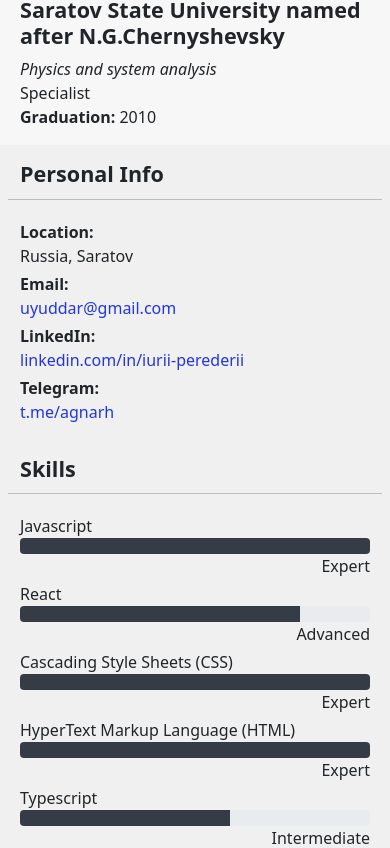
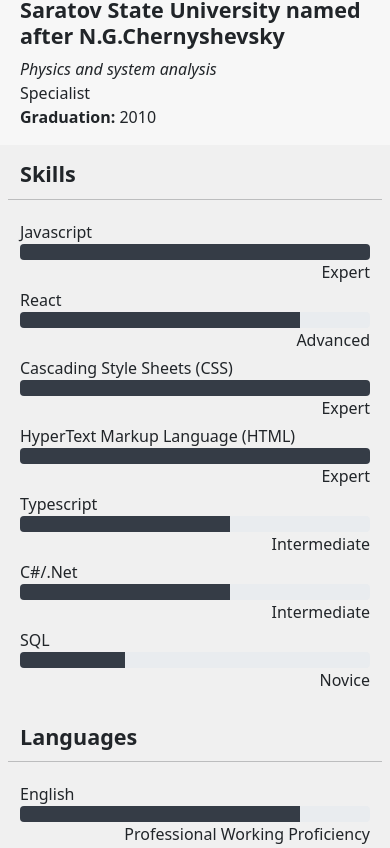
Before and after one commit to Agnarh/agnarh.github.io, a React app in the folder site/: page / in a window 390 px wide. Shown: the part 2896-3744 px from the top of the page. Built offline with nearby package versions, Linux system fonts and the light colour scheme.

Commit message:
Switching order of a personal info section for mobile view

```diff
--- a/site/src/common/sideSectionWrapper.tsx
+++ b/site/src/common/sideSectionWrapper.tsx
@@ -2,11 +2,12 @@ import React, { FC } from 'react';
 
 type SectionWrapperProps = {
     name: string;
+    className?: string;
     children: React.ReactNode;
 };
 
-export const SectionWrapper: FC<SectionWrapperProps> = ({ name, children }) => (
-    <div className="row gy-1 px-2 py-3">
+export const SectionWrapper: FC<SectionWrapperProps> = ({ name, children, className }) => (
+    <div className={`row gy-1 px-2 py-3 ${className}`}>
         <h4 className="fw-bold">{name}</h4>
         <hr/>
         {children}
--- a/site/src/sideSection/index.tsx
+++ b/site/src/sideSection/index.tsx
@@ -5,7 +5,7 @@ import { Languages } from './languages';
 import './sideSection.scss';
 
 export const SideSection = () => (
-    <div className="col col-12 col-md-5 side-section">
+    <div className="col col-12 col-md-5 d-flex flex-column side-section">
         <PersonalInfo />
         <Skills />
         <Languages />
--- a/site/src/sideSection/personalInfo.tsx
+++ b/site/src/sideSection/personalInfo.tsx
@@ -3,7 +3,7 @@ import { SectionWrapper } from '../common/sideSectionWrapper';
 import { ContactRecord } from './contactRecord';
 
 export const PersonalInfo = () => (
-    <SectionWrapper name="Personal Info">
+    <SectionWrapper name="Personal Info" className="order-last order-md-first">
         <ContactRecord
             name="Location"
             value="Russia, Saratov" />
```
